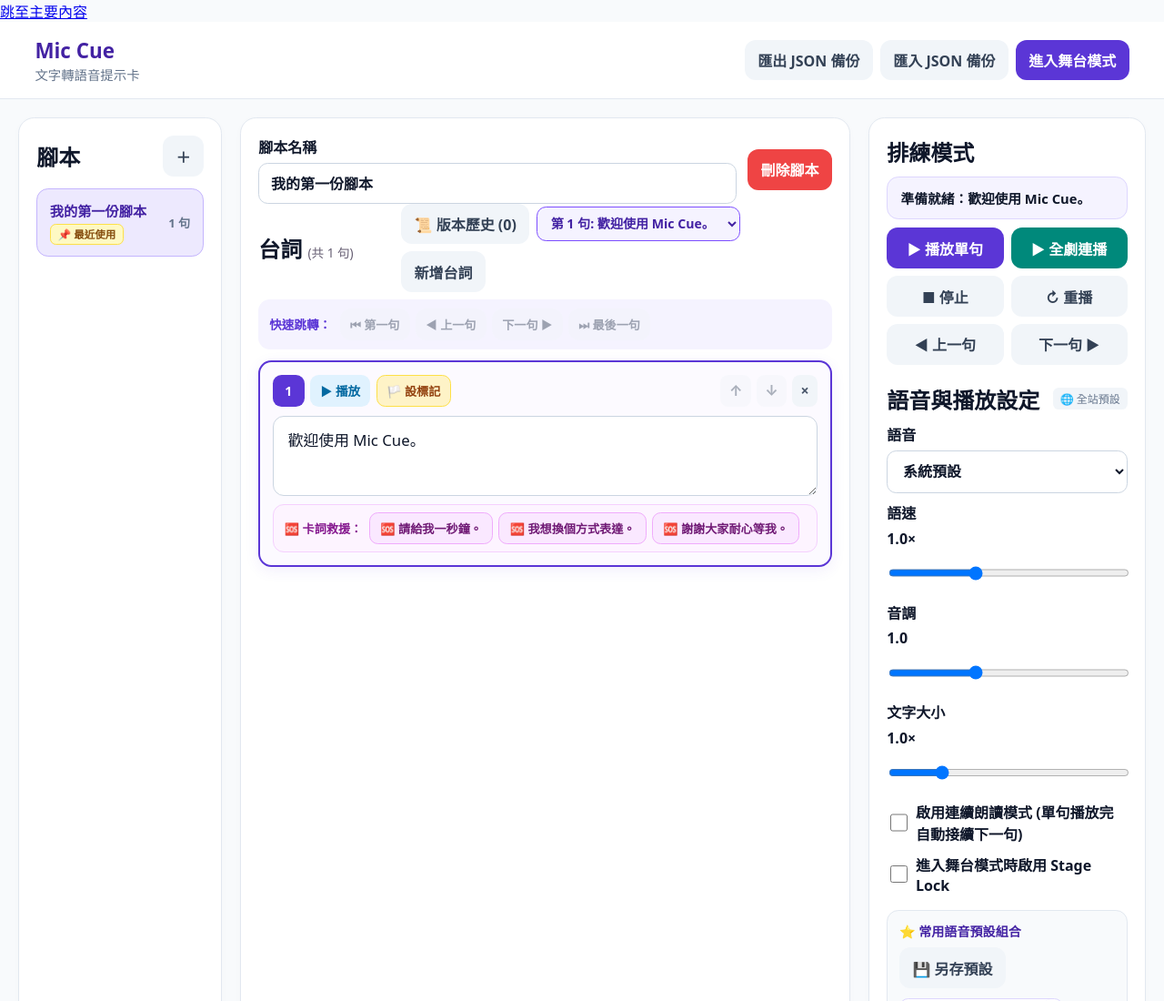
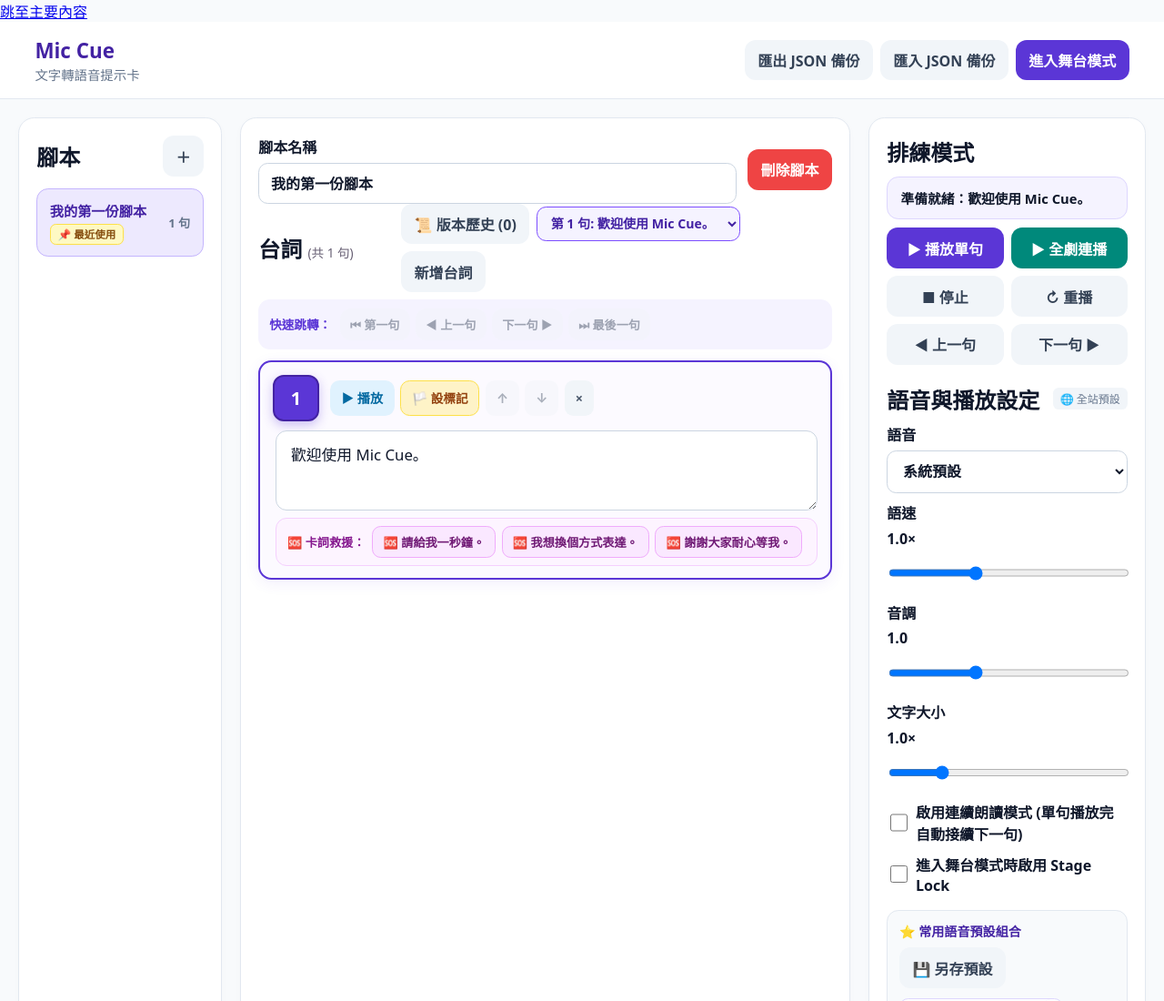
Before and after one commit to s22305157/Mic-Cue, a website built with Vite: page index.html in a window 1280 px wide. Shown: the top 1100 px of the page at 91% size. Built offline with nearby package versions, Linux system fonts and the light colour scheme.

Commit message:
style: enlarge line number badge, align action buttons to left, and indent text body

```diff
--- a/src/main.ts
+++ b/src/main.ts
@@ -135,20 +135,19 @@
   const lines = script?.lines.map((line, index) => `
     <li class="line-card ${index === currentLineIndex ? 'active' : ''}" data-line-index="${index}">
       <div class="line-card-header">
-        <div class="line-card-meta">
         <button class="line-select" data-action="select-line" data-index="${index}" title="選取第 ${index + 1} 句" aria-label="選取第 ${index + 1} 句">${index + 1}</button>
+        <div class="line-card-toolbar">
           <button class="line-play-btn" data-action="play-line" data-index="${index}" title="從第 ${index + 1} 句開始播放" aria-label="播放第 ${index + 1} 句">${icon('play')} 播放</button>
           <button class="line-marker-btn ${line.isMarker ? 'active' : ''}" data-action="toggle-line-marker" data-index="${index}" title="${line.isMarker ? '取消標記點' : '設為標記點 (⭐ 快速跳轉)'}">
             ${line.isMarker ? '🚩 標記點' : '🏳️ 設標記'}
           </button>
-        </div>
-        <div class="line-actions">
-          <button data-action="move-line" data-index="${index}" data-direction="-1" ${index === 0 ? 'disabled' : ''} aria-label="上移台詞">${icon('up')}</button>
-          <button data-action="move-line" data-index="${index}" data-direction="1" ${index === (script.lines.length - 1) ? 'disabled' : ''} aria-label="下移台詞">${icon('down')}</button>
-          <button data-action="delete-line" data-index="${index}" aria-label="刪除台詞">${icon('delete')}</button>
+          <button class="line-action-btn" data-action="move-line" data-index="${index}" data-direction="-1" ${index === 0 ? 'disabled' : ''} title="上移台詞" aria-label="上移台詞">${icon('up')}</button>
+          <button class="line-action-btn" data-action="move-line" data-index="${index}" data-direction="1" ${index === (script.lines.length - 1) ? 'disabled' : ''} title="下移台詞" aria-label="下移台詞">${icon('down')}</button>
+          <button class="line-action-btn danger-icon" data-action="delete-line" data-index="${index}" title="刪除台詞" aria-label="刪除台詞">${icon('delete')}</button>
         </div>
       </div>
 
+      <div class="line-card-body">
         <textarea data-line-id="${line.id}" aria-label="第 ${index + 1} 句台詞" placeholder="請在此輸入台詞內容...">${escapeHtml(line.text)}</textarea>
 
         ${line.isMarker ? `
@@ -170,6 +169,7 @@
             </div>
           </div>
         ` : ''}
+      </div>
     </li>`).join('') ?? ''
 
   return `
--- a/src/styles.css
+++ b/src/styles.css
@@ -219,45 +219,54 @@
 .line-card-header {
   display: flex;
   align-items: center;
-  justify-content: space-between;
-  gap: 0.5rem;
-  flex-wrap: wrap;
-}
-
-.line-card-meta {
-  display: flex;
-  align-items: center;
-  gap: 0.4rem;
+  gap: 0.75rem;
   flex-wrap: wrap;
 }
 
 .line-select {
-  min-width: 2.2rem;
-  height: 2.2rem;
-  padding: 0 0.5rem;
+  min-width: 3.2rem;
+  height: 3.2rem;
+  padding: 0 0.6rem;
   background: #e2e8f0;
   color: #334155;
-  font-size: 0.88rem;
-  font-weight: 800;
-  border-radius: 0.6rem;
-  min-height: 2.2rem;
+  font-size: 1.25rem;
+  font-weight: 900;
+  border-radius: 0.75rem;
+  min-height: 3.2rem;
+  border: 2px solid #cbd5e1;
+  display: inline-flex;
+  align-items: center;
+  justify-content: center;
+  flex-shrink: 0;
+  cursor: pointer;
+  transition: all 0.15s ease;
 }
 
 .line-card.active .line-select {
   background: #5b36d6;
   color: white;
+  border-color: #4322a3;
+  box-shadow: 0 4px 12px rgba(91, 54, 214, 0.3);
+}
+
+.line-card-toolbar {
+  display: flex;
+  align-items: center;
+  gap: 0.4rem;
+  flex-wrap: wrap;
+  flex: 1;
 }
 
 .line-play-btn {
   display: inline-flex;
   align-items: center;
   gap: 0.3rem;
-  min-height: 2.2rem;
-  padding: 0 0.7rem;
+  min-height: 2.4rem;
+  padding: 0 0.8rem;
   background: #e0f2fe;
   color: #0369a1;
-  border-radius: 0.6rem;
-  font-size: 0.85rem;
+  border-radius: 0.65rem;
+  font-size: 0.88rem;
   font-weight: 700;
 }
 
@@ -270,13 +279,13 @@
   display: inline-flex;
   align-items: center;
   gap: 0.3rem;
-  min-height: 2.2rem;
-  padding: 0 0.65rem;
+  min-height: 2.4rem;
+  padding: 0 0.75rem;
   background: #fef3c7;
   color: #92400e;
   border: 1px solid #fde047;
-  border-radius: 0.6rem;
-  font-size: 0.82rem;
+  border-radius: 0.65rem;
+  font-size: 0.85rem;
   font-weight: 700;
 }
 
@@ -290,19 +299,26 @@
   border-color: #b45309;
 }
 
-.line-actions {
-  display: flex;
-  align-items: center;
-  gap: 0.35rem;
+.line-action-btn {
+  min-height: 2.4rem;
+  padding: 0 0.75rem;
+  background: #f1f5f9;
+  color: #475569;
+  border-radius: 0.6rem;
+  font-weight: 700;
+  font-size: 0.9rem;
 }
 
-.line-actions button {
-  min-height: 2.2rem;
-  padding: 0 0.6rem;
-  background: #f1f5f9;
-  color: #475569;
-  border-radius: 0.55rem;
-  font-weight: 700;
+.line-action-btn.danger-icon:hover {
+  background: #fee2e2;
+  color: #dc2626;
+}
+
+.line-card-body {
+  display: flex;
+  flex-direction: column;
+  gap: 0.5rem;
+  margin-left: 0.2rem;
 }
 
 .line-card textarea {
```
Lines whose indentation alone changed are shown as unchanged.
